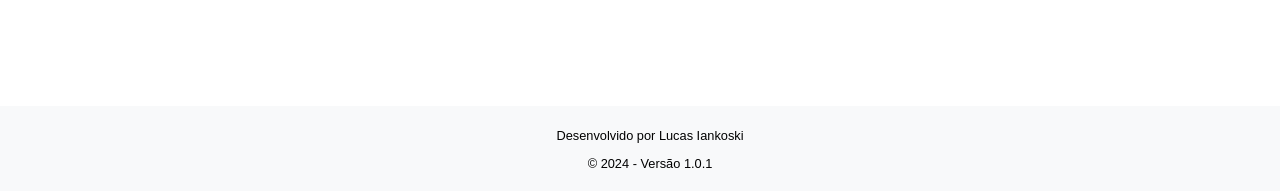
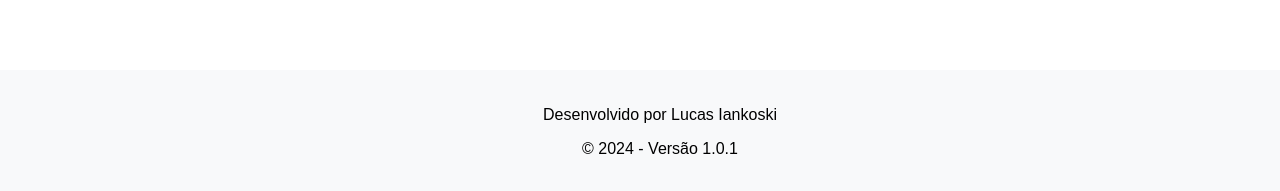
Before and after one commit to LucasIankoski/avaliacoes-frontend, a Vue app: page / in a window 1280 px wide. Shown: the part 606-797 px from the top of the page. Built offline with nearby package versions, Linux system fonts and the light colour scheme; no server answers.

Commit message:
Fix: Rollback nos tamanhos.

```diff
--- a/src/components/Footer.vue
+++ b/src/components/Footer.vue
@@ -16,12 +16,11 @@
     font-family: sans-serif;
     background-color: #f8f9fa;
     text-align: center;
-    padding: 10px; /* Reduzido de 20px para 10px */
+    padding: 20px;
     position: fixed;
     left: 0;
     bottom: 0;
     width: 100%;
-    font-size: 0.8rem; /* Reduzindo o tamanho da fonte. Ajuste conforme necessário */
   }
 
   .custom-link {
```
